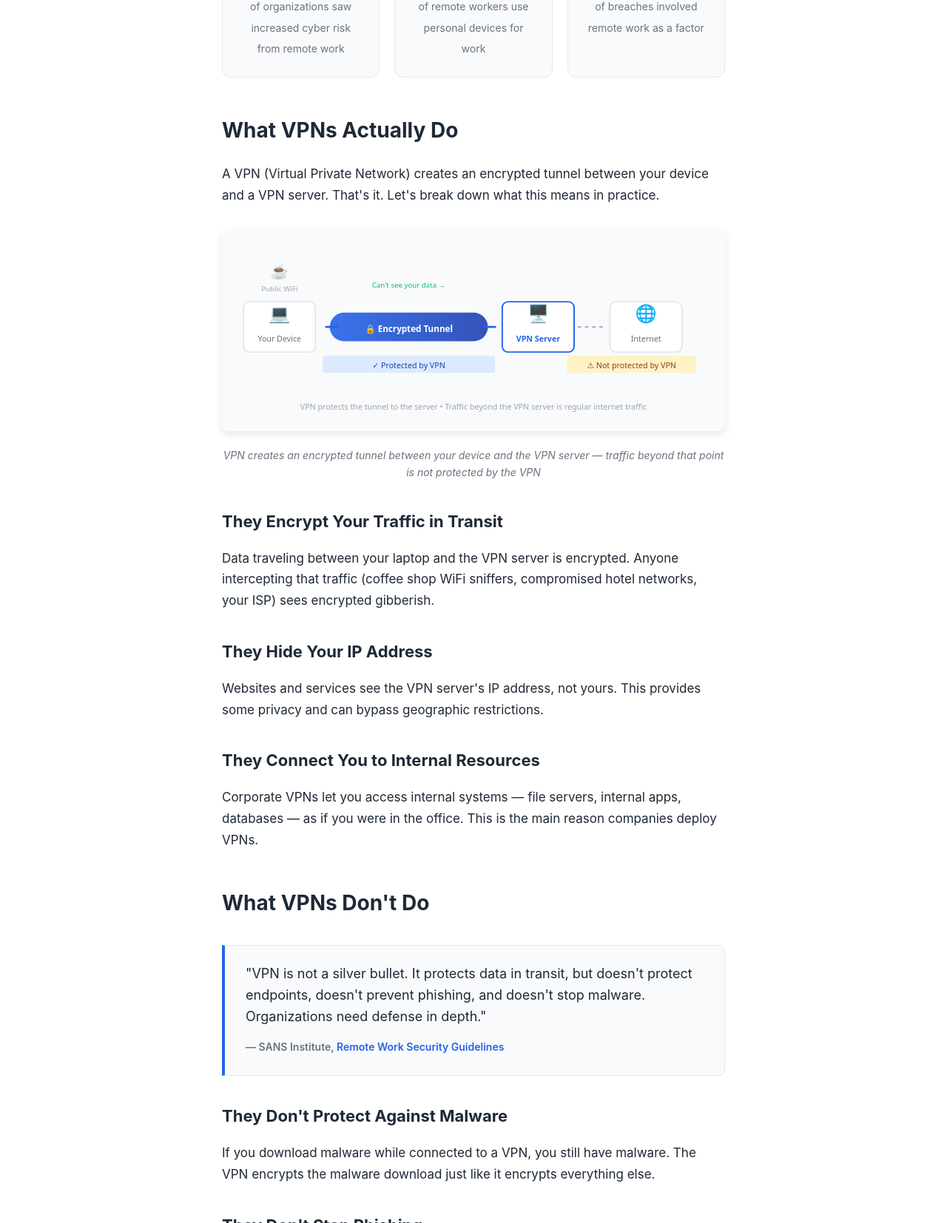
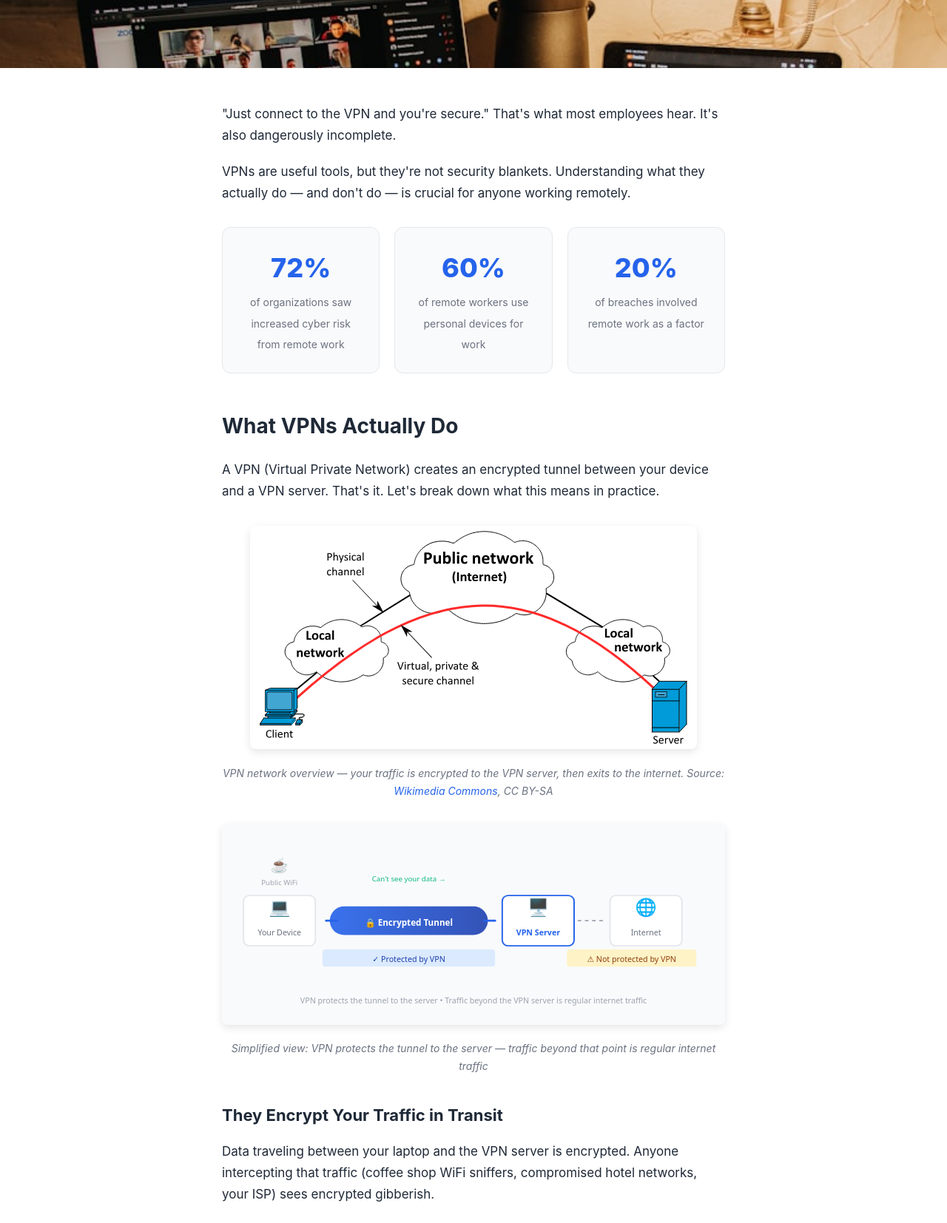
Before and after one commit to Arch0n3/riskbits-site, a plain HTML site: page blog/vpn-security-remote-work/index.html in a window 1280 px wide. Shown: the part 641-2295 px from the top of the page at 74% size. Drawn offline with Linux system fonts and the light colour scheme.

Commit message:
Add hero images and Wikimedia diagrams to blog posts
- Hero images from Unsplash for visual appeal
- VPN overview diagram from Wikimedia Commons (CC BY-SA)
- Phishing email examples from Wikimedia (CC BY-SA, Public Domain)
- Proper attribution in figcaptions

```diff
--- a/blog/vpn-security-remote-work/index.html
+++ b/blog/vpn-security-remote-work/index.html
@@ -30,6 +30,10 @@
   </div>
 </div>
 
+<figure class="hero-image" style="margin: 0; max-height: 400px; overflow: hidden;">
+  <img src="/static/images/blog/vpn-remote-hero.jpg" alt="Remote worker using laptop securely" style="width: 100%; object-fit: cover; object-position: center;">
+</figure>
+
 <article class="article-content">
   <div class="container">
 
@@ -57,8 +61,13 @@
     <p>A VPN (Virtual Private Network) creates an encrypted tunnel between your device and a VPN server. That's it. Let's break down what this means in practice.</p>
 
     <figure>
-      <img src="/static/images/blog/vpn-diagram.svg" alt="Diagram showing how VPN traffic flows through an encrypted tunnel">
-      <figcaption>VPN creates an encrypted tunnel between your device and the VPN server — traffic beyond that point is not protected by the VPN</figcaption>
+      <img src="/static/images/blog/vpn-overview.svg" alt="VPN network topology overview diagram">
+      <figcaption>VPN network overview — your traffic is encrypted to the VPN server, then exits to the internet. <em>Source: <a href="https://commons.wikimedia.org/wiki/File:VPN_overview-en.svg" target="_blank">Wikimedia Commons</a>, CC BY-SA</em></figcaption>
+    </figure>
+
+    <figure>
+      <img src="/static/images/blog/vpn-diagram.svg" alt="Simplified diagram showing how VPN traffic flows through an encrypted tunnel">
+      <figcaption>Simplified view: VPN protects the tunnel to the server — traffic beyond that point is regular internet traffic</figcaption>
     </figure>
 
     <h3>They Encrypt Your Traffic in Transit</h3>
```
Also changed, not shown: blog/password-security-best-practices/index.html (+4 -0 lines), blog/phishing-detection-guide/index.html (+14 -0 lines), static/images/blog/password-hero.jpg (added), static/images/blog/phishing-example-wiki.svg (added), static/images/blog/phishing-hero.jpg (added), static/images/blog/phishing-trusted-bank.png (added), static/images/blog/vpn-overview.svg (added), static/images/blog/vpn-remote-hero.jpg (added).
